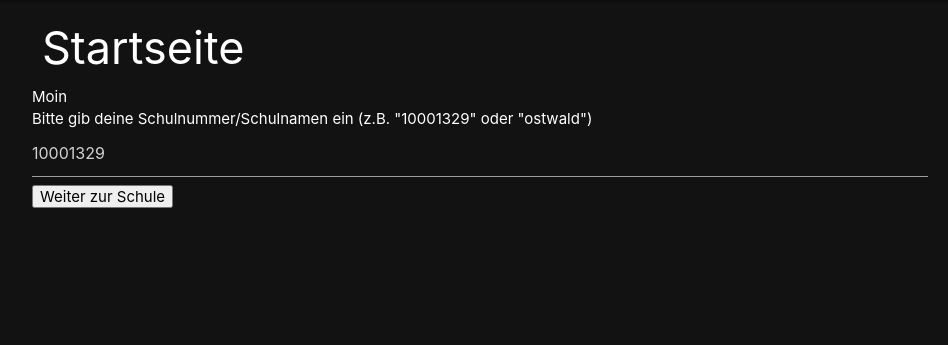
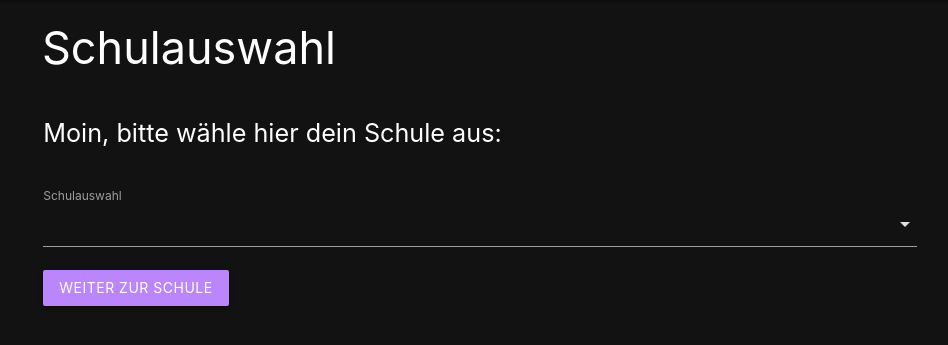
Before and after one commit to ArtrenH/VPlan_Website, a Flask app: template templates/start.html in a window 1280 px wide. Shown: the part 64-409 px from the top of the page, without its empty margins (160-1108 px from the left). Run offline with Flask 2, Linux system fonts and the light colour scheme; the template is opened without the code that fills it, so the values that code supplies are empty.

Commit message:
Schulauswahl designed

```diff
--- a/server.py
+++ b/server.py
@@ -47,7 +47,9 @@ def request_loader(request):
 @app.route('/')
 @login_required
 def index():
-    return render_template('start.html')
+    with open("creds.json", "r") as f:
+        tmp_data = json.load(f)
+        return render_template('start.html', available_schools=[item[1]["school_name"] for item in tmp_data.items()])
     return redirect(url_for('handle_plan', schulnummer="10001329"))
 
 @login_manager.unauthorized_handler
--- a/static/css/base.css
+++ b/static/css/base.css
@@ -334,3 +334,23 @@ input:focus+label {
         margin-bottom: -4vw;
     }
 }
+
+.caret {
+    fill: rgba(255, 255, 255, .87) !important;
+}
+
+.input-field ul {
+    background: rgb(30, 30, 30);
+}
+
+.dropdown-content li>a, .dropdown-content li>span {
+    color: white !important;
+}
+
+.select-dropdown.dropdown-content li.selected {
+    background: rgba(0, 0, 0, 0.15) !important;
+}
+
+.select-dropdown.dropdown-content li.selected:focus {
+    background: rgba(0, 0, 0, 0.15) !important;
+}
--- a/static/js/base.js
+++ b/static/js/base.js
@@ -1,18 +1,4 @@
 navigator.serviceWorker && navigator.serviceWorker.register("/sw.js").then(function(registration) {});
-
-
-
-if (vorangezeigt) {
-    $.ajax({
-        type: 'GET',
-        url: '/10001329?' + angefragt_link.replace(';', '&'),
-        dataType: 'html',
-        success: function(response) {
-            $('.vplan-wrapper').remove();
-            $('.loaded_content').append(response);
-        }
-    });
-}
 
 /*$.ajax({
     type: 'GET',
--- a/templates/start.html
+++ b/templates/start.html
@@ -1,12 +1,26 @@
 {% extends 'base.html' %}
 
+{% block title %}Schulauswahl{% endblock %}
+
 {% block content %}
-
-Moin <br>
-Bitte gib deine Schulnummer/Schulnamen ein (z.B. "10001329" oder "ostwald")
-<input type="text" placeholder="10001329">
-<button style="color: black;" onclick="weiterleitung()">Weiter zur Schule</button>
-
+<div class="row">
+    <div class="col s12">
+        <p class="flow-text">Moin, bitte wähle hier dein Schule aus:</p>
+    </div>
+    <div class="col s12">
+        <div class="input-field">
+            <select>
+                {% for school in available_schools %}
+                <option value="{{ school }}" {% if loop.index == 0 %}selected{% endif %}>{{ school }}</option>
+                {% endfor %}
+            </select>
+            <label>Schulauswahl</label>
+        </div>
+    </div>
+    <div class="col s12">
+        <button class="btn waves-effect" onclick="weiterleitung()">Weiter zur Schule</button>
+    </div>
+</div>
 
 <script>
     function weiterleitung() {
@@ -16,6 +30,10 @@ Bitte gib deine Schulnummer/Schulnamen ein (z.B. "10001329" oder "ostwald")
         }
         window.location.href = "/" + schulnummer;
     }
+    document.addEventListener('DOMContentLoaded', function() {
+        var elems = document.querySelectorAll('select');
+        var instances = M.FormSelect.init(elems, {});
+    });
 </script>
 
 {% endblock %}
```
Also changed, not shown: templates/index.html (+11 -0 lines).
